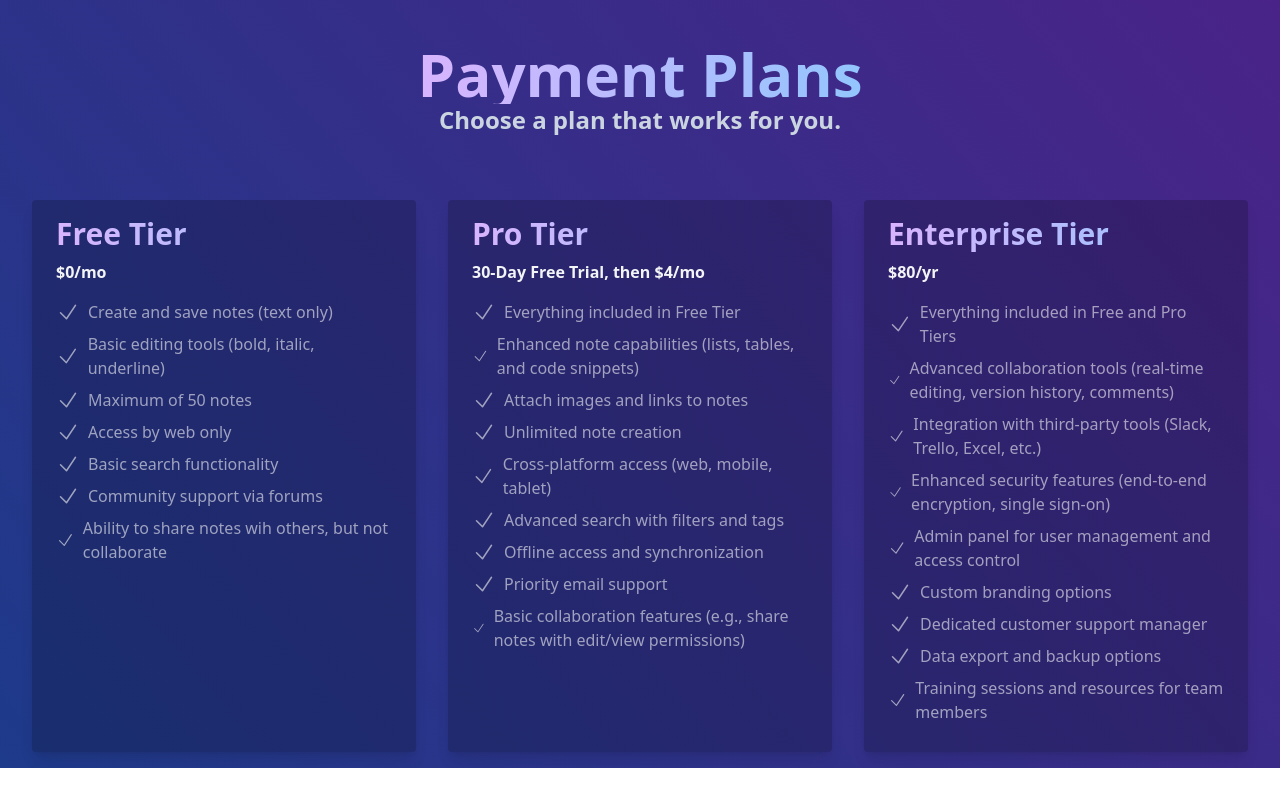
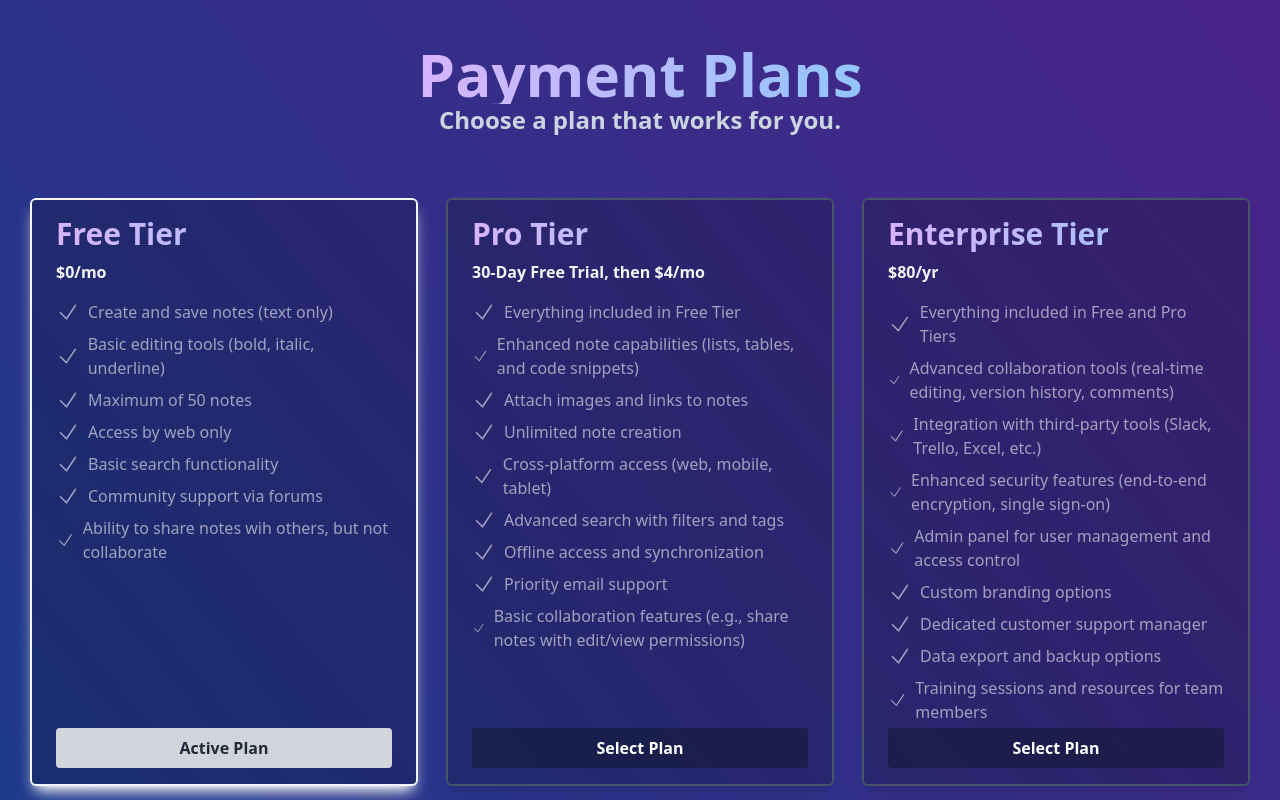
Before and after one commit to Winnrman/Notes-App, a React (Create React App) app: page / in a window 1280 px wide. Shown: the part 756-1556 px from the top of the page. Before the commit the page ends 1524 px from the top, so only its background shows below. Built offline with nearby package versions, Linux system fonts and the light colour scheme; no server answers; what quill-image-resize-module-react would draw is missing.

Commit message:
added upgrade page

```diff
--- a/server.js
+++ b/server.js
@@ -643,7 +643,7 @@ app.post('/api/upload', temporaryUpload.single('image'), async (req, res) => {
 
 
 
-  app.get('/api/image/:filename', (req, res) => {
+app.get('/api/image/:filename', (req, res) => {
     gfs.files.findOne({ filename: req.params.filename }, (err, file) => {
         // Check if file
         if (!file || file.length === 0) {
@@ -670,8 +670,6 @@ app.post('/api/upload', temporaryUpload.single('image'), async (req, res) => {
 });
 
 
-
-
 // Choose a port
 const port = process.env.PORT || 4000;
 
--- a/src/App.js
+++ b/src/App.js
@@ -11,6 +11,7 @@ import LoginProtectedRoute from './components/LoginProtectedRoute';
 import DemoPage from './pages/demoPage';
 import Forum from './pages/Forum';
 import FolderPage from './pages/FolderPage';
+import UpgradePage from './pages/UpgradePage';
 
 function App() {
     return (
@@ -47,6 +48,12 @@ function App() {
                     </ProtectedRoute>
                 } />
 
+                <Route path = "/upgrade" element={
+                    <ProtectedRoute>
+                        <UpgradePage/>
+                    </ProtectedRoute>
+                } />
+
                 <Route path="/folders/:id" element={
                     <ProtectedRoute>
                     <FolderPage/>
--- a/src/components/PricingPlan.jsx
+++ b/src/components/PricingPlan.jsx
@@ -3,8 +3,11 @@ import React from 'react';
 
 const PricingPlan = ({ plan }) => {
   return (
-    <div className="max-w-sm rounded overflow-hidden shadow-lg bg-black/20 m-4 h-auto justify-between flex flex-col">
-      <div className="px-6 py-4">
+    <>
+    {plan.selected ? (
+    <div className="max-w-sm rounded overflow-hidden shadow-lg bg-black/20 m-4 h-auto justify-between flex flex-col ring-2 ring-slate-100 shadow-2xl shadow-white">
+      <div className="px-6 py-4 flex flex-col h-full justify-between">
+        <div>
         <div className="font-bold text-3xl text-gradient bg-gradient-to-r from-purple-300 to-blue-300 text-transparent bg-clip-text mb-2">{plan.name}</div>
         <p className="text-gray-100 text-base font-semibold mb-3">
           {plan.price}
@@ -17,9 +20,38 @@ const PricingPlan = ({ plan }) => {
           {feature}</li>
           ))}
         </ul>
+        </div>
+
+        {plan.selected ? (
+          <button className="bg-gray-300 hover:bg-gray-400 text-gray-800 font-bold py-2 rounded w-full ">
+            Active Plan
+          </button>
+        ) : (
+          <button className="bg-slate-900/50 hover:bg-slate-900/80 text-white font-bold py-2 px-4 rounded w-full">
+            Change to {plan.name} Plan
+          </button>
+        )}
       </div>
-      <div className="px-2 pb-2">
-        {/* {plan.name === "Free Tier" ? (
+    </div>
+    ) : (
+    <div className="max-w-sm rounded overflow-hidden shadow-lg bg-black/20 m-4 h-auto justify-between flex flex-col hover:scale-[101%] animation-ease-in-out transition-all duration-300 ring-2 ring-slate-600 hover:shadow-2xl hover:shadow-white">
+      <div className="px-6 py-4 flex flex-col h-full justify-between">
+        <div>
+        <div className="font-bold text-3xl text-gradient bg-gradient-to-r from-purple-300 to-blue-300 text-transparent bg-clip-text mb-2">{plan.name}</div>
+        <p className="text-gray-100 text-base font-semibold mb-3">
+          {plan.price}
+        </p>
+        <ul className="list-disc">
+          {plan.features.map((feature, index) => (
+            <li key={index} className="flex items-center gap-2 list-none text-gray-100/60 py-1"><svg xmlns="http://www.w3.org/2000/svg" viewBox="0 0 24 24" fill="currentColor" className="w-6 h-6">
+            <path fillRule="evenodd" d="M19.916 4.626a.75.75 0 01.208 1.04l-9 13.5a.75.75 0 01-1.154.114l-6-6a.75.75 0 011.06-1.06l5.353 5.353 8.493-12.739a.75.75 0 011.04-.208z" clipRule="evenodd" />
+          </svg>
+          {feature}</li>
+          ))}
+        </ul>
+        </div>
+
+        {plan.selected ? (
           <button className="bg-gray-300 hover:bg-gray-400 text-gray-800 font-bold py-2 rounded w-full ">
             Selected
           </button>
@@ -27,9 +59,11 @@ const PricingPlan = ({ plan }) => {
           <button className="bg-slate-900/50 hover:bg-slate-900/80 text-white font-bold py-2 px-4 rounded w-full">
             Select Plan
           </button>
-        )} */}
+        )}
       </div>
     </div>
+    )}
+    </>
   );
 };
 
--- /dev/null
+++ b/src/data/plans.js
@@ -0,0 +1,48 @@
+const plans = [
+    {
+      name: "Free Tier",
+      price: "$0/mo",
+      features: [
+        "Create and save notes (text only)",
+        "Basic editing tools (bold, italic, underline)",
+        "Maximum of 50 notes",
+        "Access by web only",
+        "Basic search functionality",
+        "Community support via forums",
+        "Ability to share notes wih others, but not collaborate"
+      ],
+      selected: true
+    },
+    {
+      name: "Pro Tier",
+      price: "30-Day Free Trial, then $4/mo",
+      features: [
+        "Everything included in Free Tier",
+        "Enhanced note capabilities (lists, tables, and code snippets)",
+        "Attach images and links to notes",
+        "Unlimited note creation",
+        "Cross-platform access (web, mobile, tablet)",
+        "Advanced search with filters and tags",
+        "Offline access and synchronization",
+        "Priority email support",
+        "Basic collaboration features (e.g., share notes with edit/view permissions)"
+      ],
+      selected: false
+    },
+    {
+      name: "Enterprise Tier",
+      price: "$80/yr",
+      features: [
+        "Everything included in Free and Pro Tiers",
+        "Advanced collaboration tools (real-time editing, version history, comments)",
+        "Integration with third-party tools (Slack, Trello, Excel, etc.)",
+        "Enhanced security features (end-to-end encryption, single sign-on)",
+        "Admin panel for user management and access control",
+        "Custom branding options",
+        "Dedicated customer support manager",
+        "Data export and backup options",
+        "Training sessions and resources for team members"
+      ],
+      selected: false
+    }
+  ];
--- /dev/null
+++ b/src/pages/UpgradePage.jsx
@@ -0,0 +1,96 @@
+import React, { useState } from 'react';
+import axios from 'axios';
+import PricingPlan from '../components/PricingPlan';
+import Header from '../components/Header';
+
+
+const UpgradePage = () => {
+
+    const [currentPlan, setCurrentPlan] = useState("Free Tier");
+
+    const getCurrentPlan = async () => {
+        try {
+            const token = localStorage.getItem('token');
+            const config = {
+                headers: {
+                    'Authorization': `Bearer ${token}`
+                }
+            };
+            const response = await axios.get('/api/user/plan', config);
+            //the response in an array full of objects
+            setCurrentPlan(response.data[0].plan);
+            // console.log(response.data); //these are objects in an array
+        } catch (error) {
+            console.error(error);
+            // Handle errors, e.g., redirect to login if token is invalid or expired
+        }
+    };
+
+    const handlePlanChange = (planName) => {
+        setCurrentPlan(planName);
+    };
+
+const plans = [
+    {
+        name: "Free Tier",
+        price: "$0/mo",
+        features: [
+        "Create and save notes (text only)",
+        "Basic editing tools (bold, italic, underline)",
+        "Maximum of 50 notes",
+        "Access by web only",
+        "Basic search functionality",
+        "Community support via forums",
+        "Ability to share notes wih others, but not collaborate"
+        ],
+        selected: true
+    },
+    {
+        name: "Pro Tier",
+        price: "30-Day Free Trial, then $4/mo",
+        features: [
+        "Everything included in Free Tier",
+        "Enhanced note capabilities (lists, tables, and code snippets)",
+        "Attach images and links to notes",
+        "Unlimited note creation",
+        "Cross-platform access (web, mobile, tablet)",
+        "Advanced search with filters and tags",
+        "Offline access and synchronization",
+        "Priority email support",
+        "Basic collaboration features (e.g., share notes with edit/view permissions)"
+        ],
+        selected: false
+    },
+    {
+        name: "Enterprise Tier",
+        price: "$80/yr",
+        features: [
+        "Everything included in Free and Pro Tiers",
+        "Advanced collaboration tools (real-time editing, version history, comments)",
+        "Integration with third-party tools (Slack, Trello, Excel, etc.)",
+        "Enhanced security features (end-to-end encryption, single sign-on)",
+        "Admin panel for user management and access control",
+        "Custom branding options",
+        "Dedicated customer support manager",
+        "Data export and backup options",
+        "Training sessions and resources for team members"
+        ],
+        selected: false
+    }
+      ];
+    return (
+        <>
+        <Header/>
+        <div className = "flex min-h-screen flex-col justify-center items-center bg-gradient-to-bl from-purple-900 to-blue-900">
+            <h1 className = "text-4xl font-bold mb-4 text-gradient bg-gradient-to-r from-purple-300 to-blue-300 text-transparent bg-clip-text p-2">Upgrade Your Plan</h1>
+            <div className = "flex flex-col sm:flex-row justify-center h-full">
+                {plans.map((plan, index) => (
+                    <PricingPlan plan = {plan} key = {index} handlePlanChange = {handlePlanChange} currentPlan = {currentPlan}/>
+                ))}
+            </div>
+        </div>
+        </>
+    );
+    }
+
+export default UpgradePage;
```
